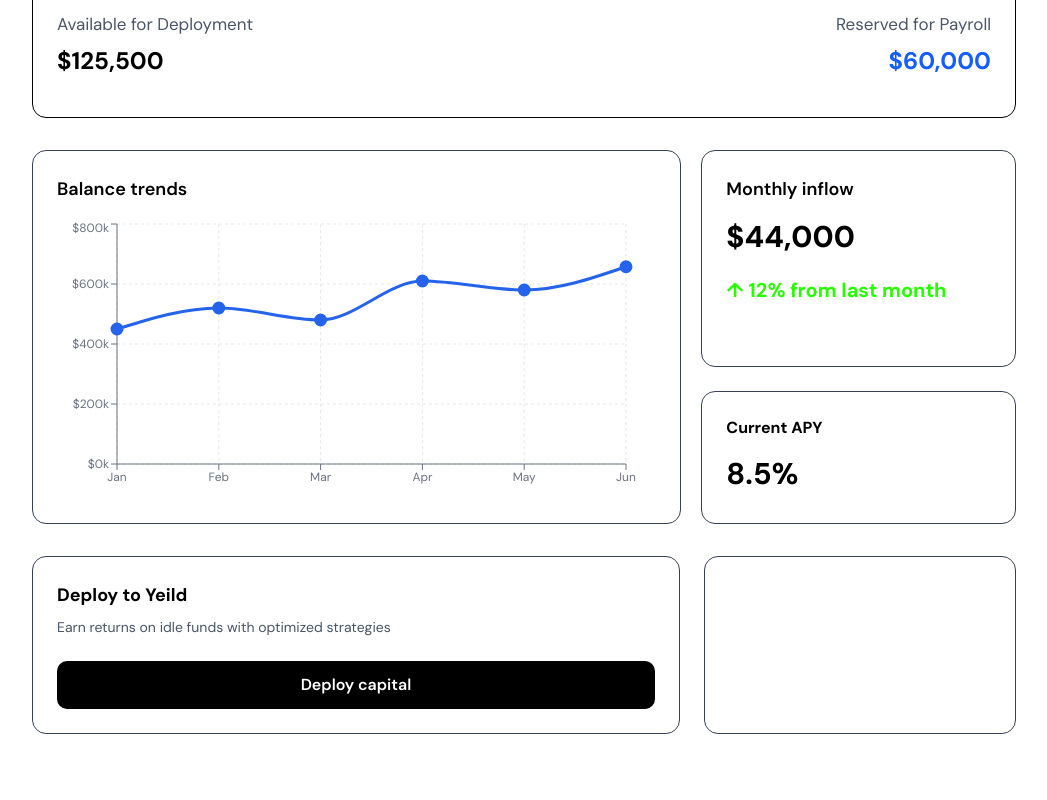
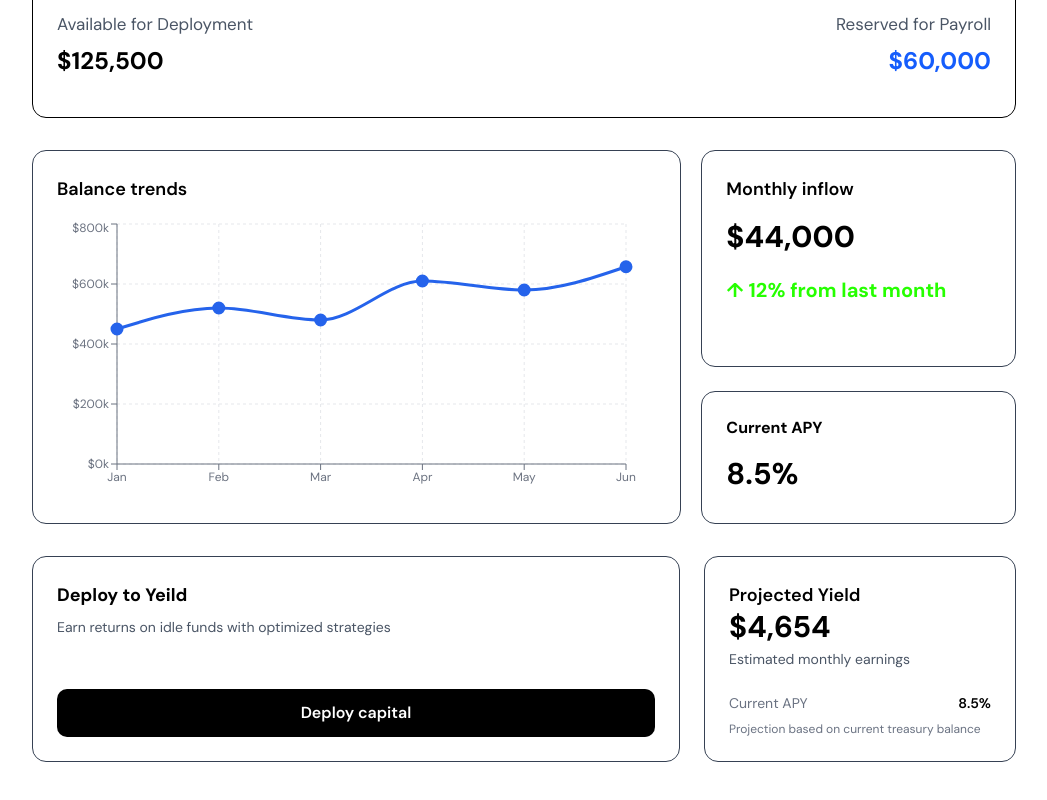
Before and after one commit to Apurvborhade/UniFlow, a Next.js app in the folder frontend/: page / in a window 1280 px wide. Shown: the part 332-1132 px from the top of the page, without its empty margins (116-1163 px from the left). Built offline with nearby package versions, Linux system fonts and the light colour scheme.

Commit message:
Added Projected Yield card

```diff
--- a/frontend/app/(root)/page.tsx
+++ b/frontend/app/(root)/page.tsx
@@ -4,6 +4,9 @@ import BalanceTrendsChart from "@/components/BalanceTrendsChart";
 import { motion, useMotionValue, useTransform, animate } from "framer-motion";
 
 import { useEffect, useState } from "react";
+const TOTAL_TREASURY = 657000;
+const APY = 0.085;
+const projectedMonthly = Math.round((TOTAL_TREASURY * APY) / 12);
 
 const Dashboard = () => {
   const inflow = useMotionValue(10000);
@@ -15,7 +18,7 @@ const Dashboard = () => {
   );
 
   useEffect(() => {
-    const controls = animate(inflow, 657000, {
+    const controls = animate(inflow, TOTAL_TREASURY, {
       duration: 0.6,
       ease: "easeOut",
       onComplete: () => setCountDone(true),
@@ -113,7 +116,7 @@ const Dashboard = () => {
                 transition={{ duration: 0.3, ease: "easeOut" }}
                 className="block"
               >
-                <p className="text-3xl font-bold text-black">8.5%</p>
+                <p className="text-3xl font-bold text-black">{APY * 100}%</p>
               </motion.span>
             </div>
           </div>
@@ -132,14 +135,41 @@ const Dashboard = () => {
               whileTap={{ scale: 0.97 }}
               onClick={() => alert("Deploying capital...")}
               transition={{ ease: "easeOut", duration: 0.2 }}
-              className="group cursor-pointer relative w-full overflow-hidden rounded-lg bg-black py-3 font-semibold text-white"
+              className="group  mt-7 cursor-pointer relative w-full overflow-hidden rounded-lg bg-black py-3 font-semibold text-white"
             >
               <span className="relative z-10">Deploy capital</span>
             </motion.button>
           </div>
 
-          {/* Coins Flying Circle */}
-          <div className="bg-white border border-gray-700 rounded-xl p-6 flex items-center justify-center"></div>
+          <div className="bg-white border border-gray-700 rounded-xl p-6 flex flex-col justify-between">
+            <h3 className="text-lg font-semibold text-black">
+              Projected Yield
+            </h3>
+
+            <motion.span
+              initial={{ opacity: 0, y: "30%" }}
+              animate={{ opacity: 1, y: "0%" }}
+              transition={{ duration: 0.3, ease: "easeOut" }}
+              className="block text-3xl font-bold text-blacktext-3xl text-black"
+            >
+              <p className="text-3xl font-bold text-black">
+                ${projectedMonthly.toLocaleString()}
+              </p>
+            </motion.span>
+
+            <p className="text-gray-600 text-sm mt-1">
+              Estimated monthly earnings
+            </p>
+
+            <div className="mt-6 flex items-center justify-between text-sm">
+              <span className="text-gray-500">Current APY</span>
+              <span className="font-semibold text-black">8.5%</span>
+            </div>
+
+            <div className="mt-2 text-xs text-gray-500">
+              Projection based on current treasury balance
+            </div>
+          </div>
         </div>
       </section>
     </div>
```
